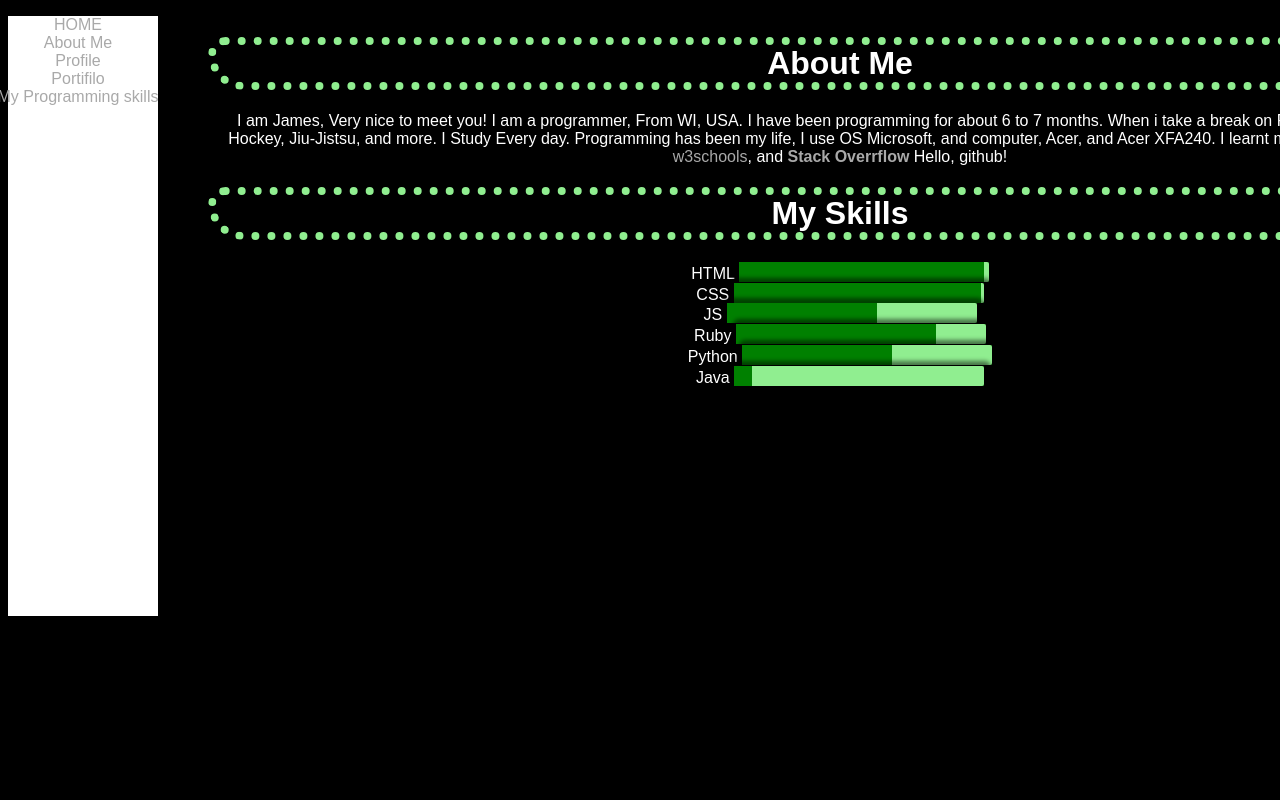
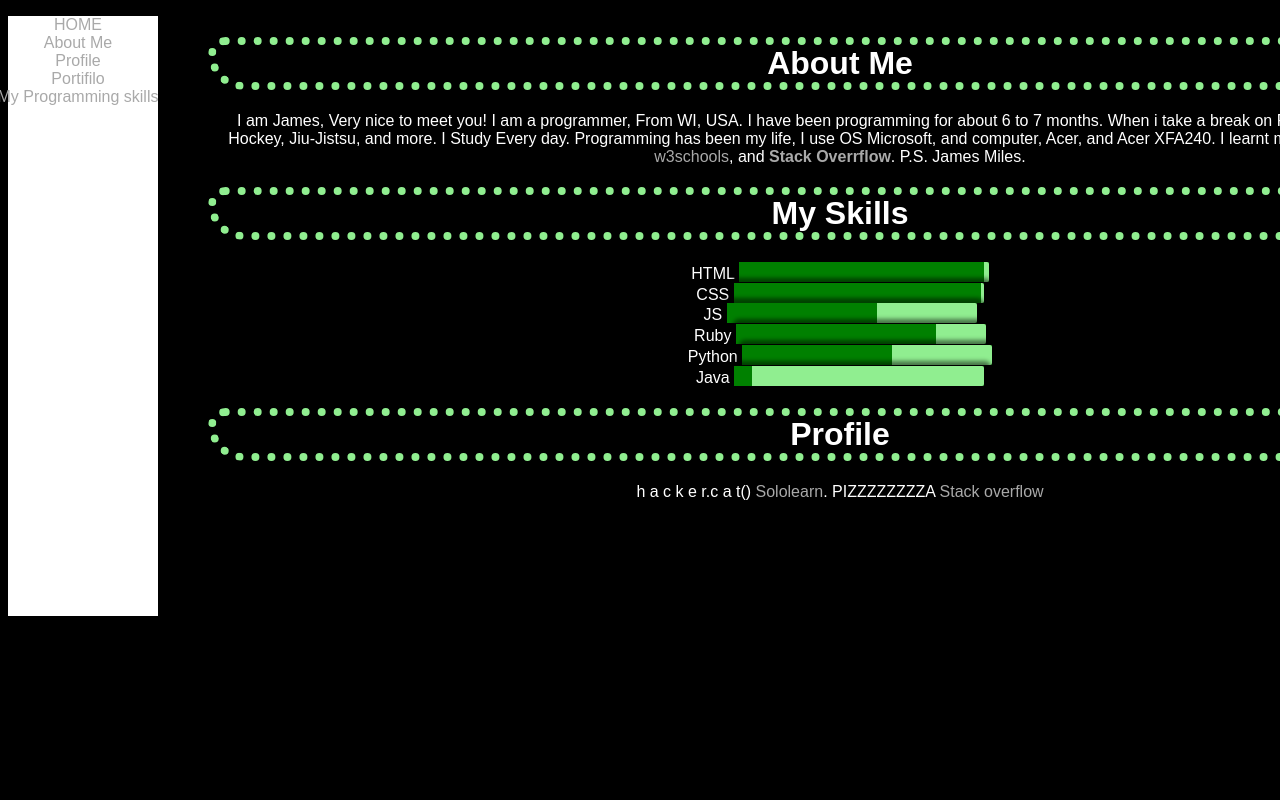
Before and after one commit to JamesMiles1/JamesMiles1.github.io, a plain HTML site: page index.html in a window 1280 px wide. Shown: the top 800 px of the page. Drawn offline with nearby package versions, Linux system fonts and the light colour scheme.

Commit message:
Added more feed to the website.

```diff
--- a/index.html
+++ b/index.html
@@ -27,8 +27,8 @@
 
             I learnt my stuff from, <a href="https://www.sololearn.com"><b>Sololearn</b></a>,
             <a href="https://www.w3schools.com">w3schools</a>,
-            and <a href="https://www.stackoverflow.com"><b>Stack Overrflow</b></a>
-            Hello, github!
+            and <a href="https://www.stackoverflow.com"><b>Stack Overrflow</b></a>.
+            P.S. James Miles.
     </p>
     <h1>My Skills</h1>
     HTML <progress max=100 min=0 value=98></progress>
@@ -42,6 +42,9 @@
     Python <progress max=100 min=0 value=60></progress>
     <br />
     Java <progress max=100 min=0 value=7></progress>
+    <h1>Profile</h1>
+    h a c k e r.c a t() <a href="https://www.sololearn.com/Profile/10335772">Sololearn</a>.
+    PIZZZZZZZZA <a href="https://stackoverflow.com/users/10582460/pizzzzzzzzzzza-is-here">Stack overflow</a>
     </div>
     <footer>&copy;2018 My Blog&reg; all rights reserved</footer>
 </body>
```
